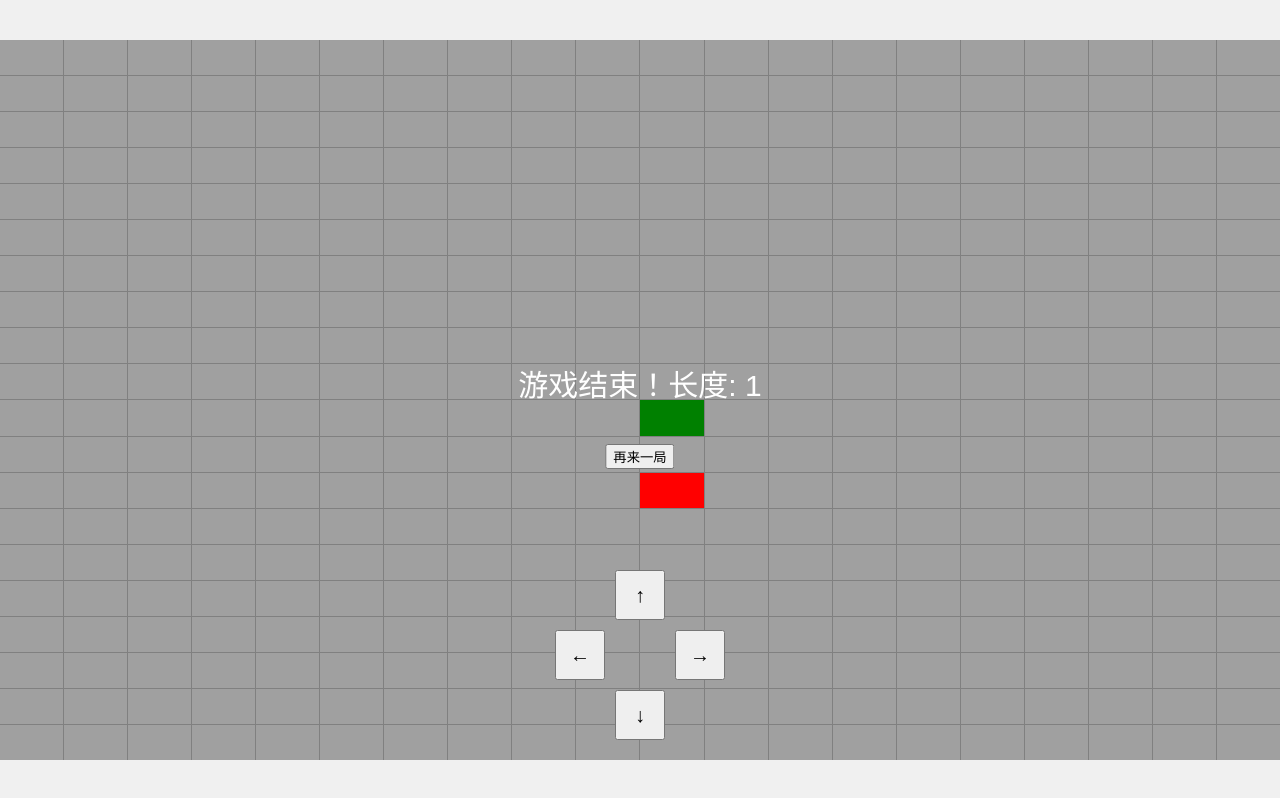
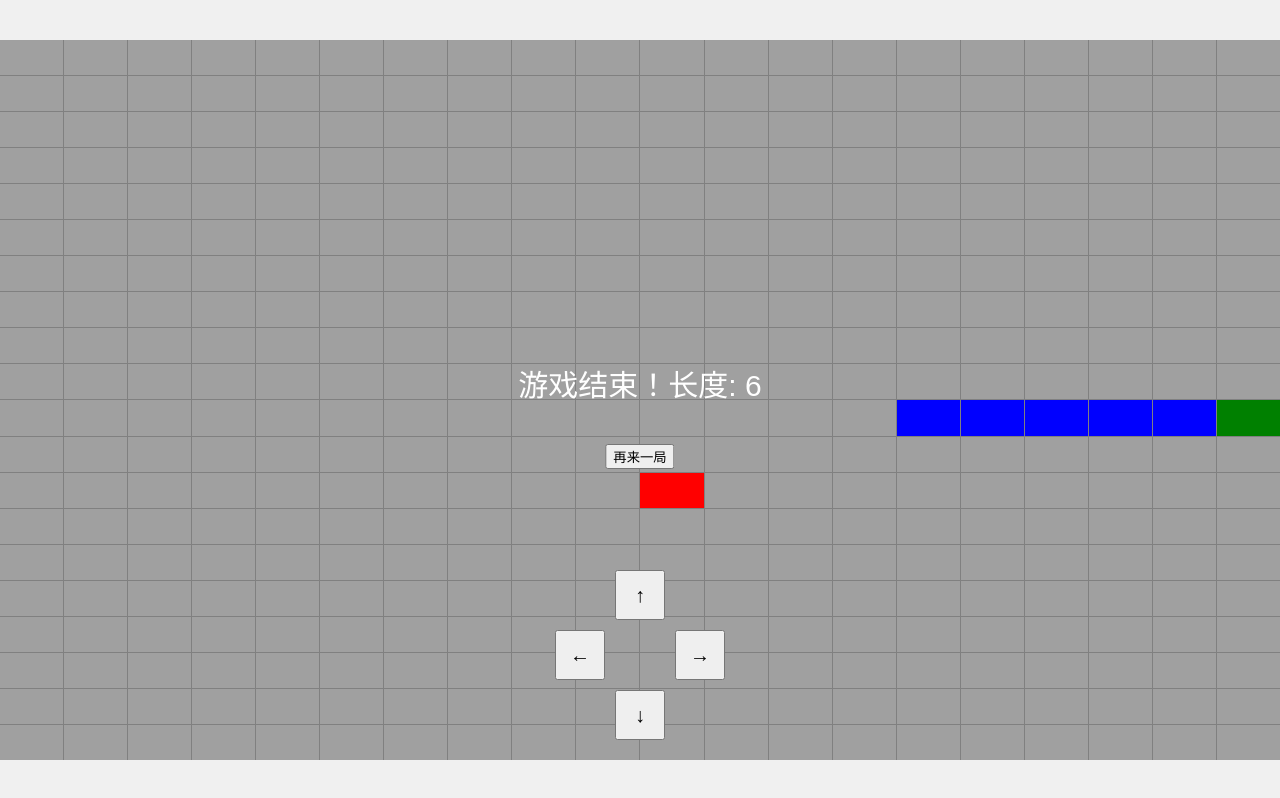
Before and after one commit to ECrystal123/Java-applets, a plain HTML site: page index.html in a window 1280 px wide. Both pictures are taken after a click on the button "开始游戏". Drawn offline with Linux system fonts and the light colour scheme.

Commit message:
Save index.html.

```diff
--- a/index.html
+++ b/index.html
@@ -94,8 +94,8 @@
     <script>
         const gridSize = 20;
         const cellSize = 1280 / gridSize;
-        let snake = [{ x: 10, y: 10 }];
-        let direction = { x: 0, y: 0 };
+        let snake = [{ x: 10, y: 10 }, { x: 9, y: 10 }, { x: 8, y: 10 }, { x: 7, y: 10 }, { x: 6, y: 10 }, { x: 5, y: 10 }];
+        let direction = { x: 1, y: 0 };
         let food = { x: 5, y: 5 };
         let gameInterval;
         let isGameOver = false;
@@ -140,6 +140,7 @@
             if (head.x === food.x && head.y === food.y) {
                 placeFood();
                 snake.push({ ...snake[snake.length - 1] });
+                snake.push({ ...snake[snake.length - 1] });
                 if (snake.length >= 350) {
                     endGame();
                     return;
@@ -153,13 +154,14 @@
         }
 
         function placeFood() {
-            food = {
-                x: Math.floor(Math.random() * gridSize),
-                y: Math.floor(Math.random() * gridSize)
-            };
-            if (snake.some(segment => segment.x === food.x && segment.y === food.y)) {
-                placeFood();
-            }
+            let newFood;
+            do {
+                newFood = {
+                    x: Math.floor(Math.random() * gridSize),
+                    y: Math.floor(Math.random() * gridSize)
+                };
+            } while (snake.some(segment => segment.x === newFood.x && segment.y === newFood.y));
+            food = newFood;
         }
 
         function endGame() {
@@ -170,8 +172,8 @@
         }
 
         function restartGame() {
-            snake = [{ x: 10, y: 10 }];
-            direction = { x: 0, y: 0 };
+            snake = [{ x: 10, y: 10 }, { x: 9, y: 10 }, { x: 8, y: 10 }, { x: 7, y: 10 }, { x: 6, y: 10 }, { x: 5, y: 10 }];
+            direction = { x: 1, y: 0 };
             placeFood();
             isGameOver = false;
             document.getElementById('game-over').style.display = 'none';
```
